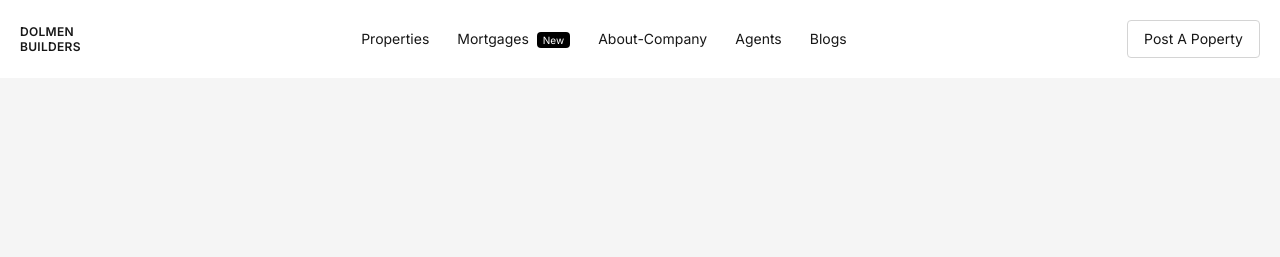
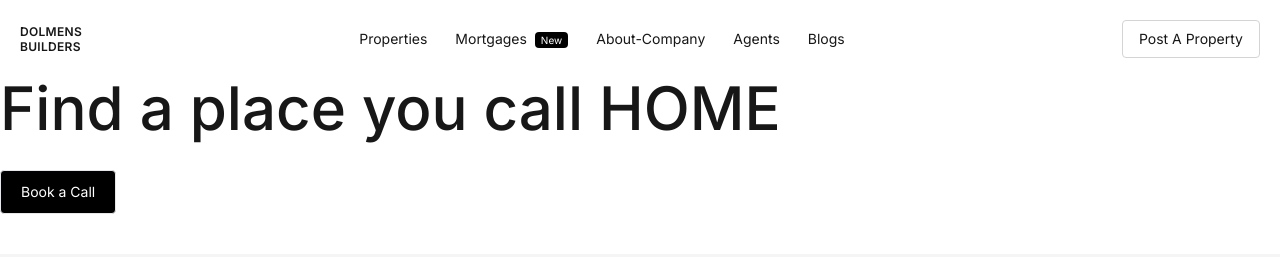
Before and after one commit to shuraimbalochofficial/RealEstateWebsite, a plain HTML site: page index.html in a window 1280 px wide. Drawn offline with nearby package versions, Linux system fonts and the light colour scheme.

Commit message:
Working on HERO

```diff
--- a/index.html
+++ b/index.html
@@ -28,7 +28,7 @@
       <nav class="flex max-w-7xl items-center justify-between py-5 px-5">
         <!-- LOGO  -->
         <a href="#" class="text-xs font-semibold leading-tight tracking-wide">
-          DOLMEN <br />
+          DOLMENS <br />
           BUILDERS</a
         >
 
@@ -59,9 +59,35 @@
         <a
           href="#"
           class="hidden sm:inline-block border rounded border-neutral-300 px-4 py-2 text-sm hover:text-neutral-300 hover:bg-neutral-800 transition-all duration-300"
-          >Post A Poperty</a
+          >Post A Property</a
         >
+
+        <!-- Hamburger Menu -->
+        <button class="sm:hidden text-2xl" aria-label="Open Menu" id="menuBtn">
+          ≡
+        </button>
       </nav>
     </header>
+
+    <!-- HERO, NOT ZERO -->
+    <!-- Tum na jaane kis jahaan me kho gaye-->
+    <section class="bg-white pb-10">
+      <div>
+        <div>
+          <div class="">
+            <h1
+              class="text-4xl font-medium tracking-light leading-tight sm:text-5xl lg:text-6xl"
+            >
+              Find a place you call HOME
+            </h1>
+            <a
+              href="#search"
+              class="mt-8 inline-block rounded bg-black text-white text-sm leading-tight px-5 py-3 hover:bg-neutral-200 border hover:border-neutral-800 hover:text-neutral-800 hover:shadow-lg transition-all duration-300"
+              >Book a Call</a
+            >
+          </div>
+        </div>
+      </div>
+    </section>
   </body>
 </html>
```
Also changed, not shown: Timelines SS/Capture3-Hero.PNG (added).
